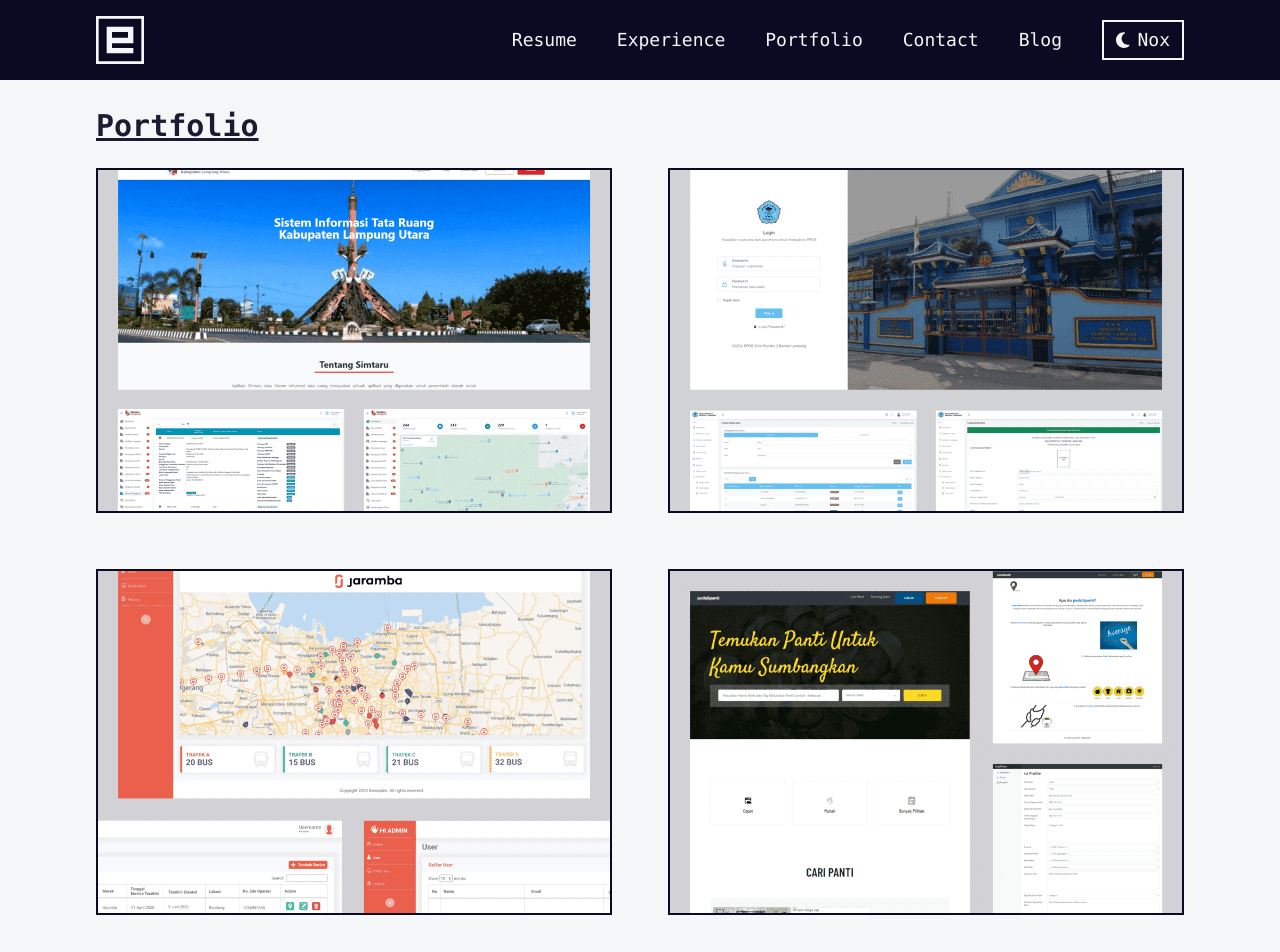
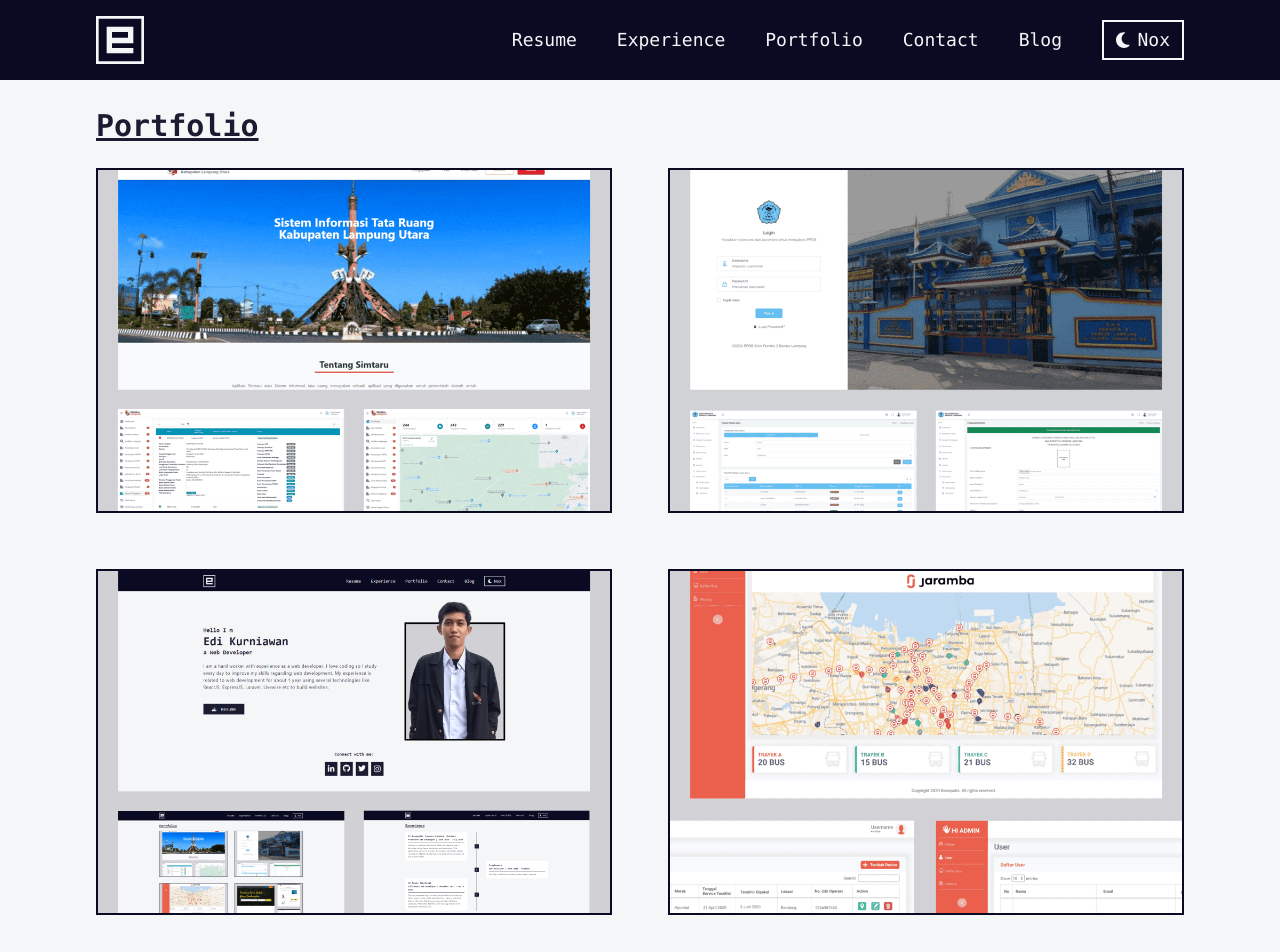
Before and after one commit to edikurniawan-dev/edikurniawan.dev, a Next.js app: page /portfolio in a window 1280 px wide. Shown: the top 952 px of the page. Built offline with nearby package versions, Linux system fonts and the light colour scheme.

Commit message:
update portfolio page

```diff
--- a/components/portfoliocard.jsx
+++ b/components/portfoliocard.jsx
@@ -1,29 +1,20 @@
 import Image from 'next/image';
 import imageLoader from '../src/ImageLoader';
 import { FontAwesomeIcon } from '@fortawesome/react-fontawesome';
-import {
-    faArrowUpRightFromSquare,
-    faSpinner,
-} from '@fortawesome/free-solid-svg-icons';
+import { faArrowUpRightFromSquare } from '@fortawesome/free-solid-svg-icons';
 
 export default function PortfolioCard({ image, link, title, description }) {
     return (
         <div className="relative w-full">
             <div className="absolute inset-0 z-0 bg-center bg-cover"></div>
             <div className="relative h-full border-2 border-black dark:border-light">
-                <div className="absolute top-0 z-0 flex items-center justify-center w-full h-full">
-                    <FontAwesomeIcon
-                        icon={faSpinner}
-                        className="animate-spin"
-                    />
-                    &nbsp;Load Image
-                </div>
                 <div className="z-10">
                     <Image
                         loader={imageLoader}
                         src={image}
                         alt={title}
                         layout="responsive"
+                        placeholder="blur"
                         unoptimized
                         priority
                     />
--- a/pages/portfolio.jsx
+++ b/pages/portfolio.jsx
@@ -4,6 +4,7 @@ import Jaramba from '../images/portfolio/jaramba.png';
 import PeduliPanti from '../images/portfolio/peduli-panti.png';
 import PelitaBersatu from '../images/portfolio/pelita-bersatu.png';
 import Annazhori from '../images/portfolio/an-nazhori.png';
+import PersonalSite from '../images/portfolio/personal-site.png';
 import PpdbSmaPerintis from '../images/portfolio/ppdb-smaperintis2.png';
 import SimtaruLampura from '../images/portfolio/simtaru-lampura.png';
 
@@ -28,10 +29,16 @@ export default function Portfolio() {
                     description="PPDB SMA Perintis 2 is web appllication to handle the registration of new student. This website was build using Laravel, Livewire and Bootstrap, for the database using MySQL"
                 />
                 <PortfolioCard
+                    image={PersonalSite}
+                    link="https://edikurniawan.pages.dev/"
+                    title="Personal Website"
+                    description="Develop personal website using NextJS and TailwindCSS"
+                />
+                <PortfolioCard
                     image={Jaramba}
                     link="#"
                     title="Dashboard Admin Jaramba"
-                    description="Dashboard Admin Jaramba is application serves to monitor the location of the bus that is running. In addition to storing route data, drivers, buses and bus travel history."
+                    description="Dashboard Admin Jaramba is application serves to monitor the location of the bus that is running. In addition to storing route data, drivers, buses and bus travel history. This website was build using HTML, CSS, Bootstrap and Native Javascript"
                 />
                 <PortfolioCard
                     image={PeduliPanti}
```
Also changed, not shown: images/portfolio/personal-site.png (renamed from images/portfolio/edi-kurniawan.png).
